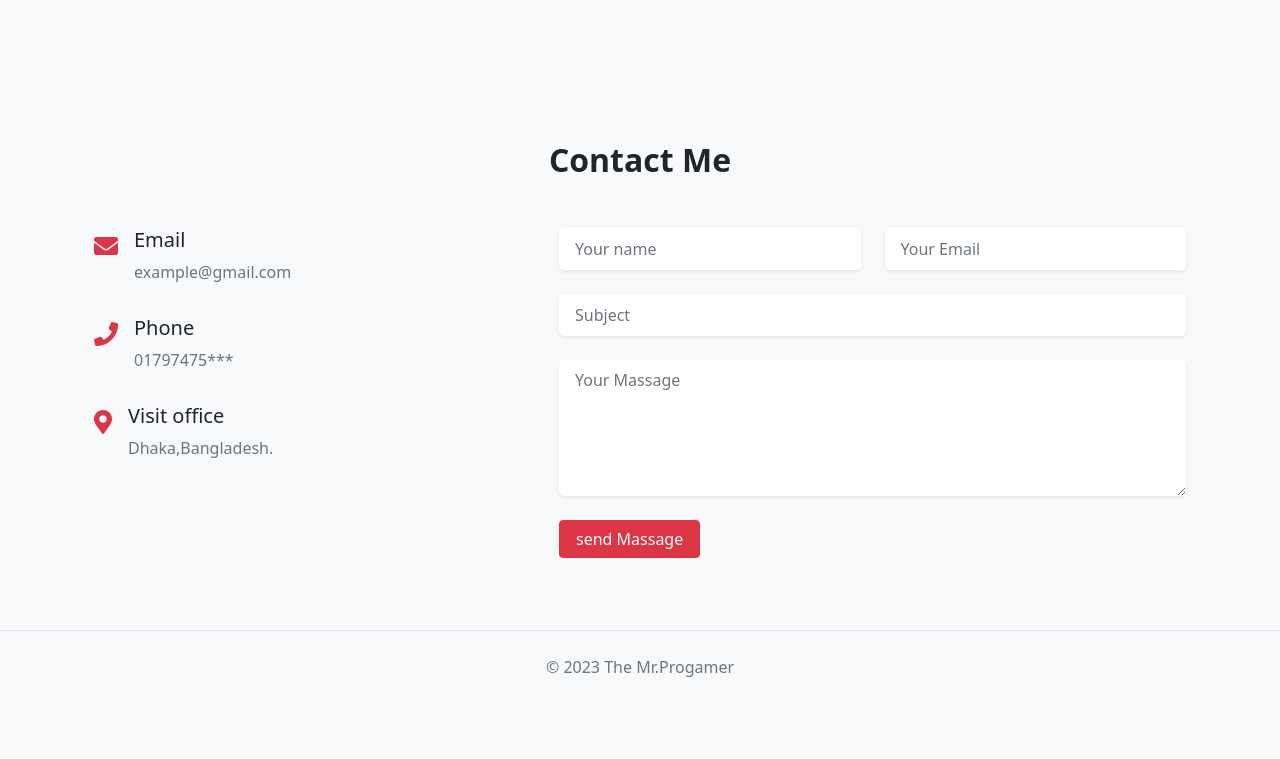
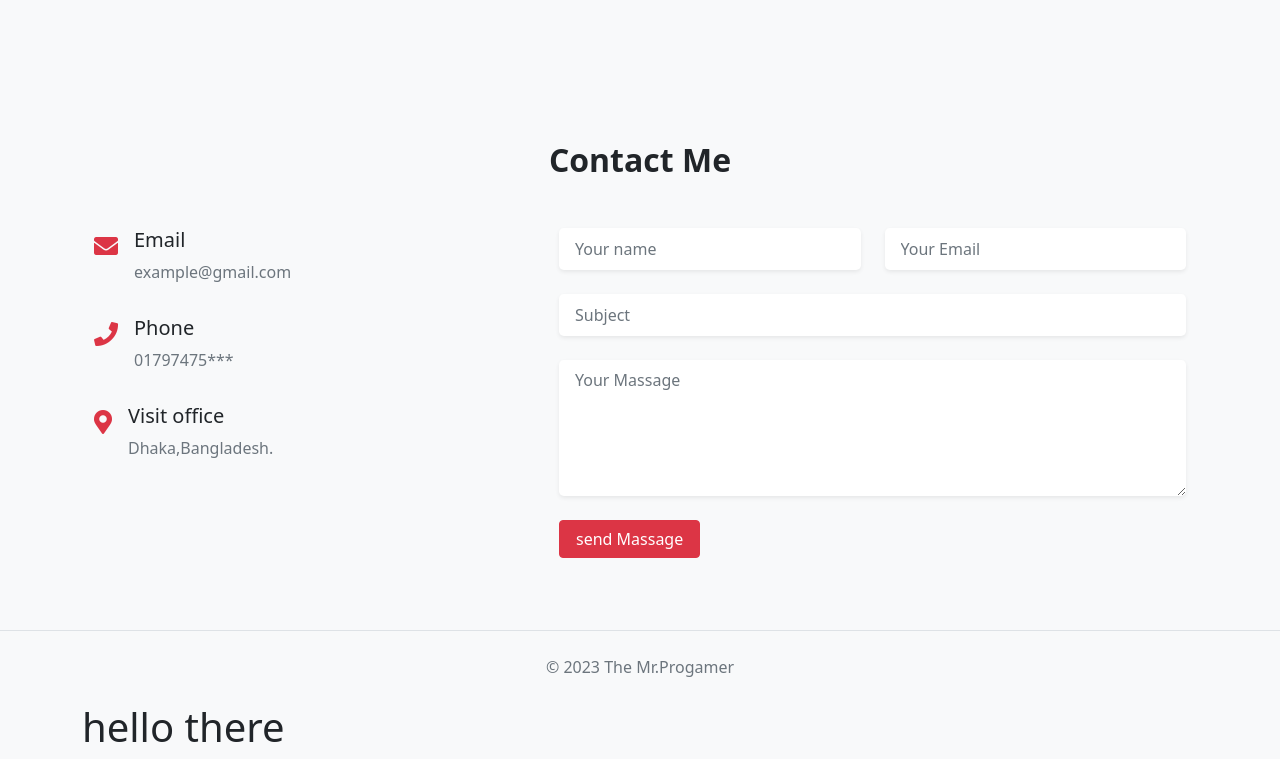
Before and after one commit to Nahid-hasan-web/lalala, a plain HTML site: page index.html in a window 1280 px wide. Shown: the part 3381-4140 px from the top of the page. Before the commit the page ends 4084 px from the top, so only its background shows below. Drawn offline with nearby package versions, Linux system fonts and the light colour scheme.

Commit message:
janina part

```diff
--- a/index.html
+++ b/index.html
@@ -427,6 +427,11 @@
               </div>
             </div>
                <!---footer--end-->
+               <section id="janina">
+                <div class="container">
+                  <h1> hello there</h1>
+                </div>
+               </section>
 
 
 
```
